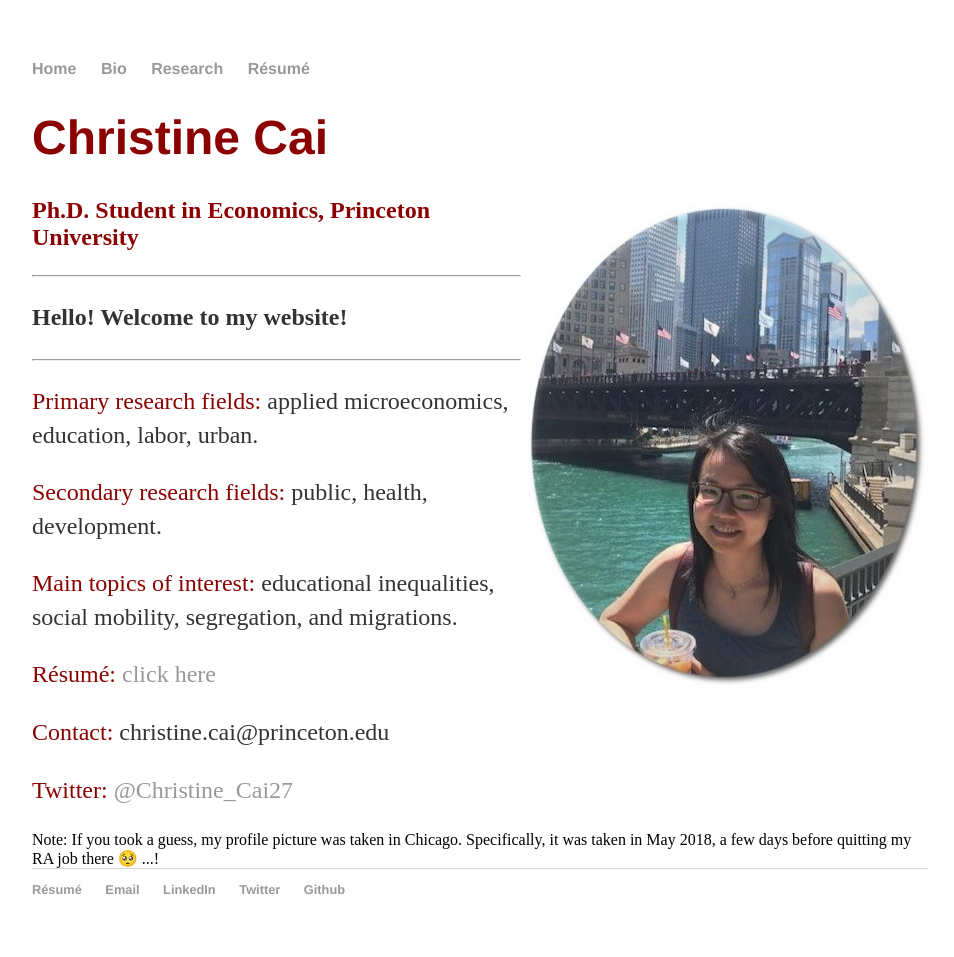
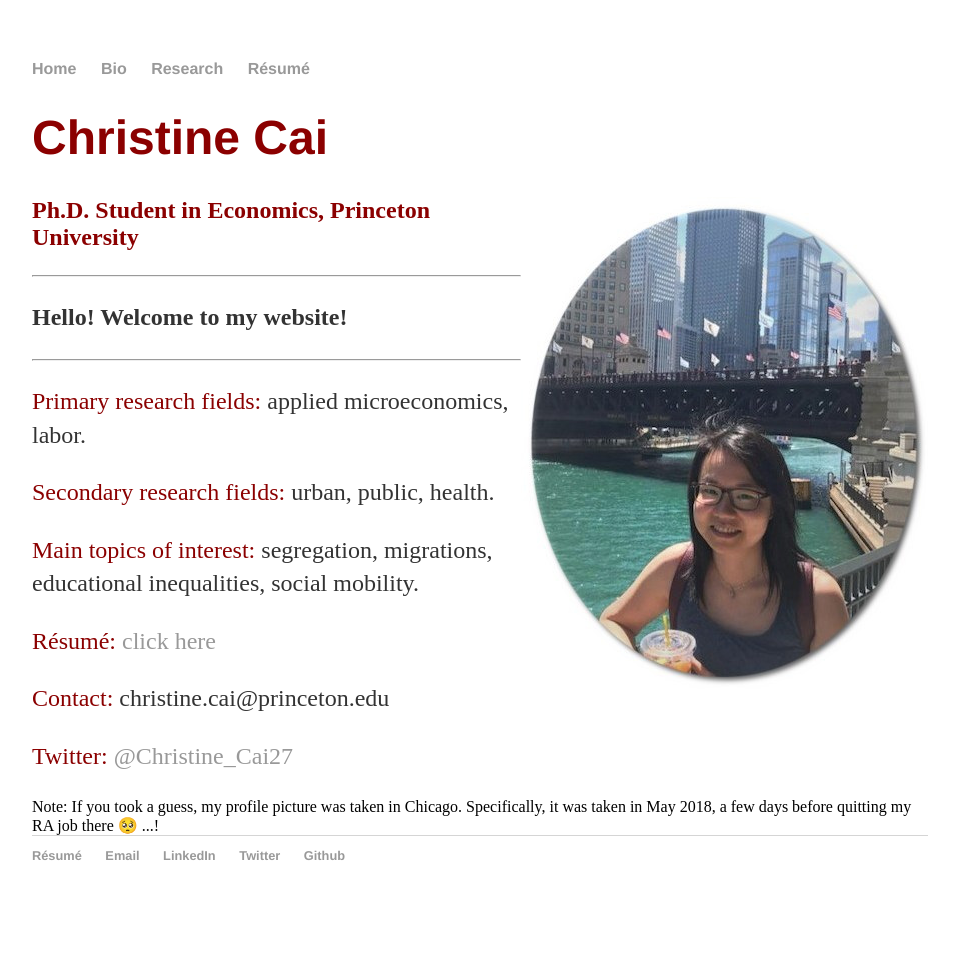
Before and after one commit to christinecai/christinecai.github.io, a Jekyll site: the page built from index.html, in a window 1280 px wide. Shown: the whole page, without its empty margins (160-1114 px from the left). Built offline with Jekyll 4.4.1, drawn with Linux system fonts in a browser that asks for light colours; after the commit the page ends 923 px from its top, so only the background shows below that.

Commit message:
Update index.html

```diff
--- a/index.html
+++ b/index.html
@@ -19,10 +19,10 @@ title: Christine Cai
 
 		<hr />
 
-		<p><font color="darkred">Primary research fields:</font> applied microeconomics, education, labor, urban.</p>
-		<p><font color="darkred">Secondary research fields:</font> public, health, development.</p>
+		<p><font color="darkred">Primary research fields:</font> applied microeconomics, labor.</p>
+		<p><font color="darkred">Secondary research fields:</font> urban, public, health.</p>
 
-		<p><font color="darkred">Main topics of interest:</font> educational inequalities, social mobility, segregation, and migrations.</p>
+		<p><font color="darkred">Main topics of interest:</font> segregation, migrations, educational inequalities, social mobility.</p>
 
 		<p><font color="darkred">Résumé:</font> <a href="/resume/Christine_Cai_resume.pdf">click here</a></p>
 
```
